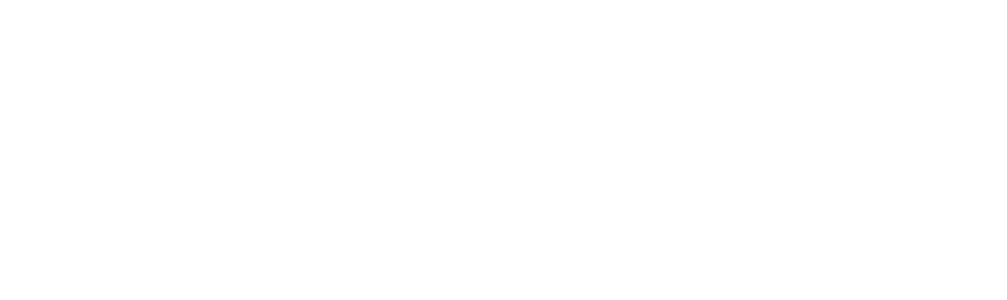
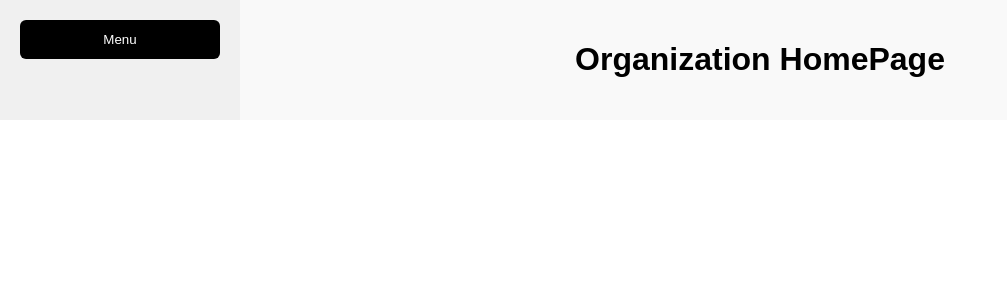
Before and after one commit to hassanredaa/HANIES, a React (Vite) app: page /OrganizationHome in a window 1280 px wide. Before the commit this address had no page. Shown: the top 300 px of the page, without its empty margins (0-1007 px from the left). Built offline with nearby package versions, Linux system fonts and the light colour scheme.

Commit message:
adding the About,HomePage to Organization

```diff
--- a/package.json
+++ b/package.json
@@ -8,6 +8,7 @@
   },
   "dependencies": {
     "@motionone/utils": "^10.17.0",
+    "@react-google-maps/api": "^2.19.3",
     "chart.js": "^4.4.2",
     "framer-motion": "^11.1.7",
     "react": "^18.0.0",
--- /dev/null
+++ b/src/AboutOrg.jsx
@@ -0,0 +1,28 @@
+import React from 'react';
+
+export default function AboutOrg() {
+    const handleFileUpload = (event) => {
+        const file = event.target.files[0];
+        // Handle the file upload logic here
+    };
+
+    return (
+        <div>
+            <h1>About Page</h1>
+            <p>This is the about page content.</p>
+            <div>
+                <h2>Verification</h2>
+                <form>
+                    <label htmlFor="certificate">Upload Certificate:</label>
+                    <input
+                        type="file"
+                        id="certificate"
+                        name="certificate"
+                        accept=".jpg, .jpeg, .png"
+                        onChange={handleFileUpload}
+                    />
+                </form>
+            </div>
+        </div>
+    );
+}
--- a/src/App.jsx
+++ b/src/App.jsx
@@ -6,7 +6,8 @@
 import ChangePassword from './ChangePassword.jsx';
 import Home from './Home.jsx';
 import AdminDB from './AdminDB.jsx';
-import OrgRegistration from './OrgRegistration.jsx';
+import OrganizationHome from './OrganizationHome.jsx';
+import AboutOrg from './AboutOrg.jsx';
 
 
 function App() {
@@ -19,6 +20,8 @@
         <Route path='/login' element={<Login />} />
         <Route path="/changepassword" element={<ChangePassword />} />
         <Route path="/admin" element={<AdminDB />} />
+        <Route path="/OrganizationHome" element={<OrganizationHome />} />
+        <Route path="/AboutOrg" element={<AboutOrg />} />
       </Routes>
     </BrowserRouter>
   );
--- /dev/null
+++ b/src/OrganizationHome.jsx
@@ -0,0 +1,36 @@
+import React, { useState } from 'react';
+
+export default function OrganizationHome() {
+    const [menuOpen, setMenuOpen] = useState(false);
+
+    const toggleMenu = () => {
+        setMenuOpen(!menuOpen);
+    };
+
+    const goToAbout = () => {
+       window.open('http://localhost:5173/AboutOrg');
+        console.log("Navigate to AboutOrg.jsx");
+    };
+
+    return (
+        <div className="organization-home">
+            <div className="menu">
+                <button onClick={toggleMenu}>Menu</button>
+                {menuOpen && (
+                    <div className="dropdown-menu">
+                        <ul>
+                            <li>
+                                <button onClick={goToAbout}>About</button>
+                            </li>
+                            {/* Add more menu items here */}
+                        </ul>
+                    </div>
+                )}
+            </div>
+            <div className="content">
+                <h1>Organization HomePage</h1>
+                {/* Other content of your OrganizationHome component */}
+            </div>
+        </div>
+    );
+}
--- a/src/Register.jsx
+++ b/src/Register.jsx
@@ -96,7 +96,7 @@
                                 </div>
 
 
-                                {/* Add more organization-related fields here */}
+
                             </>
                         )}
                         <button type="submit">Register</button>
--- a/src/styles.css
+++ b/src/styles.css
@@ -790,3 +790,29 @@
     display: block;
     margin-right: 30px;
   }
+
+
+.organization-home {
+    display: flex;
+    position: relative; /* Ensure relative positioning for absolute positioning of dropdown */
+}
+
+.menu {
+    width: 200px; /* Adjust the width as needed */
+    background-color: #f0f0f0;
+    padding: 20px;
+}
+
+.dropdown-menu {
+    position: absolute;
+    top: 100%; /* Position the dropdown below the menu */
+    left: 0;
+    background-color: #fff;
+    border: 1px solid #ccc;
+    padding: 10px;
+}
+
+.content {
+    flex: 1;
+    padding: 20px;
+}
```
Also changed, not shown: 1 other file (tests, documents, lock files or other folders).
